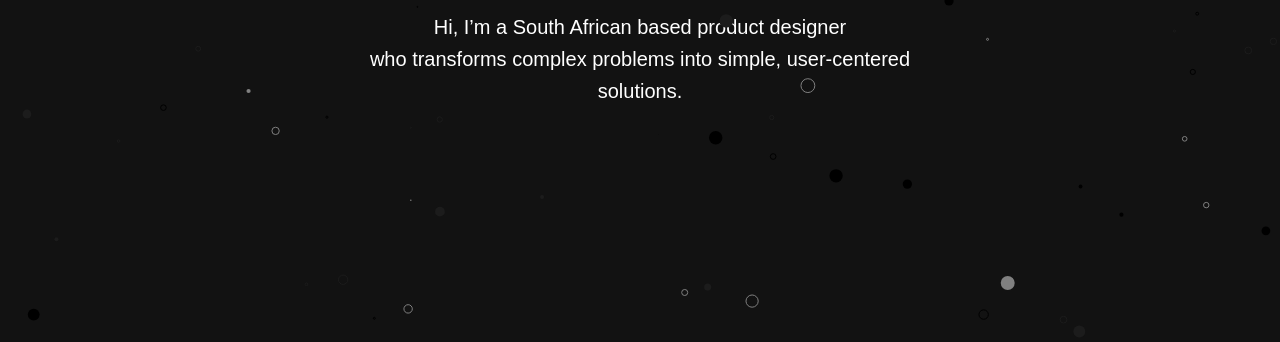
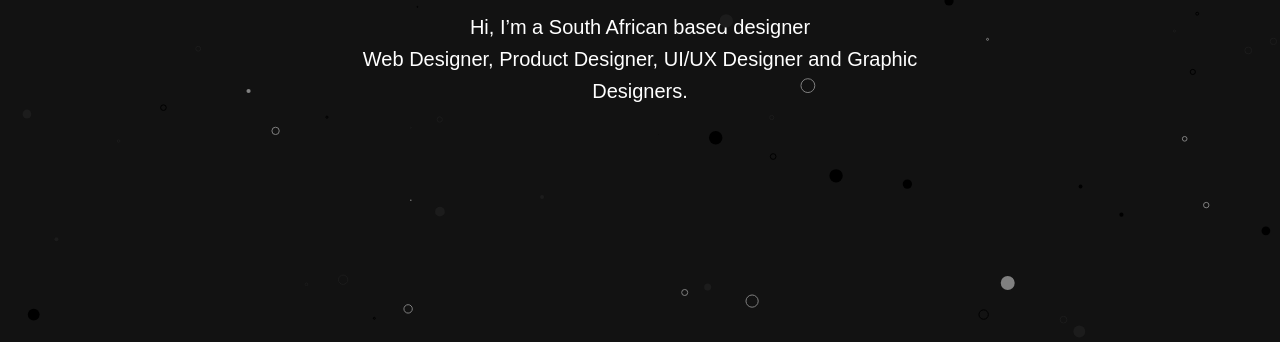
Before and after one commit to phenyo-code/UIUX-Portfolio, a plain HTML site: page index.html in a window 1280 px wide. Shown: the part 458-800 px from the top of the page. Drawn offline with Linux system fonts and the light colour scheme.

Commit message:
Fixed header in home

```diff
--- a/index.html
+++ b/index.html
@@ -29,8 +29,8 @@
 
         <h1>Phenyo Koikoi</h1>
 
-        <p class="pp">Hi, I’m a South African based product designer</p>
-        <p class="para">who transforms complex problems into simple, user-centered solutions.</p>
+        <p class="pp">Hi, I’m a South African based designer</p>
+        <p class="para">Web Designer, Product Designer, UI/UX Designer and Graphic Designers.</p>
         </div>
 
         <section class="projects">
```
